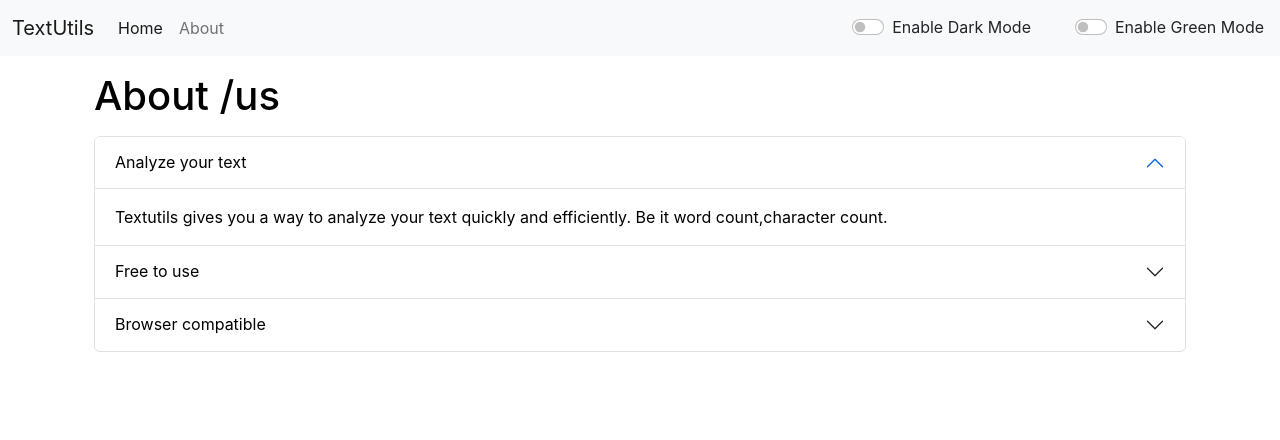
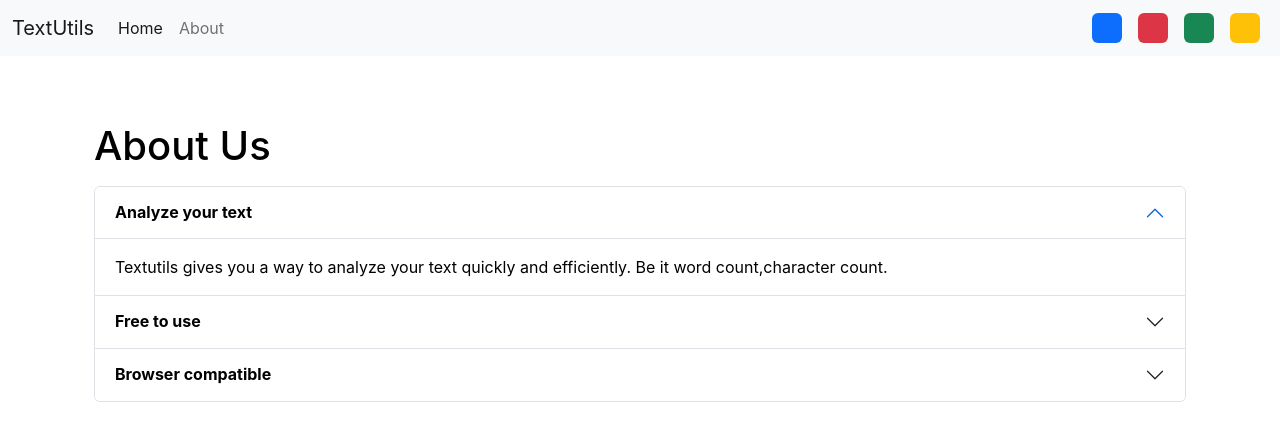
Before and after one commit to usernotavailable123/textutils, a React (Create React App) app: page /about in a window 1280 px wide. Shown: the top 440 px of the page. Built offline with nearby package versions, Linux system fonts and the light colour scheme.

Commit message:
added multiple color for backgrounds

```diff
--- a/public/index.html
+++ b/public/index.html
@@ -7,7 +7,8 @@
     <meta name="theme-color" content="#000000" />
     <meta
       name="description"
-      content="TextUtils is a utility which can be used to manipulate the text in the way you want"
+      content="TextUtils is a word counter and a character counting utility which can be used to manipulate the text in the way you want.
+      You can remove extra spaces, copy the manipulated text as well as convert your text from uppercase to lowercase and lowercase to uppercase."
     />
     <link rel="apple-touch-icon" href="%PUBLIC_URL%/favicon-16x16.png" />
     <!-- <link rel="manifest" href="%PUBLIC_URL%/manifest.json" /> -->
@@ -15,7 +16,7 @@
       rel="stylesheet" integrity="sha384-0evHe/X+R7YkIZDRvuzKMRqM+OrBnVFBL6DOitfPri4tjfHxaWutUpFmBp4vmVor"
       crossorigin="anonymous">
 
-    <title>TextUtils - Home</title>
+    <title>TextUtils - Word counter| character counter | lower case to uppercase|uppercase to lowercase</title>
   </head>
   <body>
     <noscript>You need to enable JavaScript to run this app.</noscript>
--- a/src/App.js
+++ b/src/App.js
@@ -22,16 +22,25 @@
       setAlert(null);
     },1500)
   }
-  const toggleMode = () =>{
+  const removeBodyClasses = () =>{
+    document.body.classList.remove('bg-light');
+    document.body.classList.remove('bg-dark');
+    document.body.classList.remove('bg-warning');
+    document.body.classList.remove('bg-danger');
+    document.body.classList.remove('bg-success');
+
+  }
+  const toggleMode = (cls) =>{
+    removeBodyClasses();
+    console.log('cls:',cls);
+    document.body.classList.add('bg-'+cls);
     if(mode === 'light'){
       setMode('dark');
       document.body.style.backgroundColor = '#161313';
-      document.title = 'TextUtils - Dark Mode'
       showAlert('Dark Mode has been enabled','success');
     }else{
       setMode('light');
       document.body.style.backgroundColor = 'white';
-      document.title = 'TextUtils - Light Mode'
       showAlert("Light Mode has been enabled","success");
     }
   }
@@ -55,9 +64,9 @@
       <Alert alert = {alert}/>
       <div className='container'>
         <Routes>
-          <Route exact path = "/about" element = {<About/>}>
+          <Route exact path = "/about" element = {<About mode = {mode}/>}>
           </Route>
-          <Route exact path = "/"  element = {<TextForm heading="Enter the text to analyze below" mode = {mode} showAlert = {showAlert}/>}>
+          <Route exact path = "/"  element = {<TextForm heading="Try TextUtils - Word Counter Character Counter, Remove extra spaces" mode = {mode} showAlert = {showAlert}/>}>
           </Route>
         </Routes>
       </div>
--- a/src/components/About.js
+++ b/src/components/About.js
@@ -1,36 +1,25 @@
 import React, { useState } from 'react'
 
-export default function About() {
-    const [myStyle,setmyStyle] = useState({
-        color:'black',
-        backgroundColor:'white'
+export default function About(props) {
+    // const [myStyle,setmyStyle] = useState({
+    //     color:'black',
+    //     backgroundColor:'white'
 
-    })
-    const[btntext,setbtntext] = useState("Enable Dark Mode");
-    const toggleStyle = () =>{
-        if(myStyle.color === 'white'){
-            setmyStyle({
-                color:'black',
-                backgroundColor:'white'
-            })
-            setbtntext('Enable Dark Mode');
-        }else{
-            setmyStyle({
-                color:'white',
-                backgroundColor:'black',
-                border:'1px solid white'
-            })
-            setbtntext('Enable Light Mode')
-        }
-    }
+    // })
+   let myStyle = {
+            color:props.mode === 'light'?'black':'white',
+            backgroundColor:props.mode === 'light'?'white':props.mode === 'green'?'#23c178':'black',
+            // border:'2px solid',
+            // borderColor: props.mode == 'light'?'black':'white'
+   }
   return (
-    <div className='container' style = {myStyle}>
-        <h1 className='my-3'>About /us</h1>
+    <div className='container' >
+        <h1 className='my-3' style = {myStyle}>About Us</h1>
         <div className="accordion" id="accordionExample" style={myStyle}>
             <div className="accordion-item">
                 <h2 className="accordion-header" id="headingOne">
                 <button className="accordion-button" type="button" data-bs-toggle="collapse" data-bs-target="#collapseOne" style = {myStyle} aria-expanded="true" aria-controls="collapseOne">
-                    Analyze your text
+                    <strong>Analyze your text</strong>
                 </button>
                 </h2>
                 <div id="collapseOne" className="accordion-collapse collapse show" aria-labelledby="headingOne" data-bs-parent="#accordionExample">
@@ -42,7 +31,9 @@
             <div className="accordion-item">
                 <h2 className="accordion-header" id="headingTwo">
                 <button className="accordion-button collapsed" type="button" style = {myStyle} data-bs-toggle="collapse" data-bs-target="#collapseTwo" aria-expanded="false" aria-controls="collapseTwo">
-                    Free to use
+                    <strong>
+                        Free to use
+                        </strong>
                 </button>
                 </h2>
                 <div id="collapseTwo" className="accordion-collapse collapse" aria-labelledby="headingTwo" data-bs-parent="#accordionExample">
@@ -56,7 +47,9 @@
             <div className="accordion-item">
                 <h2 className="accordion-header" id="headingThree">
                 <button className="accordion-button collapsed" type="button" data-bs-toggle="collapse" style = {myStyle} data-bs-target="#collapseThree" aria-expanded="false" aria-controls="collapseThree">
+                   <strong>
                     Browser compatible
+                   </strong>
                 </button>
                 </h2>
                 <div id="collapseThree" className="accordion-collapse collapse" aria-labelledby="headingThree" data-bs-parent="#accordionExample">
--- a/src/components/Alert.js
+++ b/src/components/Alert.js
@@ -6,10 +6,13 @@
         return lower.charAt(0).toUpperCase() + lower.slice(1);
     }
   return (
-    props.alert &&
+    <div style = {{height:'50px'}}>
+        {props.alert &&
         <div className={`alert alert-${props.alert.type} alert-dismissible fade show`} role="alert">
             <strong>{capitalize(props.alert.type)}</strong>:{props.alert.msg}
-        </div>
+        </div>}
+    </div>
+
 
   )
 }
--- a/src/components/Navbar.js
+++ b/src/components/Navbar.js
@@ -19,15 +19,21 @@
           <Link className="nav-link" to="/about">{props.aboutText}</Link>
         </li>
       </ul>
+      <div className="d-flex">
+          <div className="bg-primary rounded mx-2" onClick = {() =>{props.toggleMode('primary')}} style={{height:'30px',width:'30px',cursor:'pointer'}}></div>
+          <div className="bg-danger rounded mx-2" onClick = {() =>{props.toggleMode('danger')}} style={{height:'30px',width:'30px',cursor:'pointer'}}></div>
+          <div className="bg-success rounded mx-2" onClick = {() =>{props.toggleMode('success')}} style={{height:'30px',width:'30px',cursor:'pointer'}}></div>
+          <div className="bg-warning rounded mx-2" onClick = {() =>{props.toggleMode('warning')}} style={{height:'30px',width:'30px',cursor:'pointer'}}></div>
+        </div>
+        {/* <div className={`form-check form-switch text-${props.mode==='light'?'dark':'light'}`}>
+            <input className="form-check-input" type="checkbox" role="switch" id="flexSwitchCheckDefault" onClick={props.toggleMode}/>
+            <label className="form-check-label" htmlFor="flexSwitchCheckDefault">Toggle Mode</label>
+        </div> */}
 
-        <div className={`form-check form-switch text-${props.mode==='light'?'dark':'light'}`}>
-            <input className="form-check-input" type="checkbox" role="switch" id="flexSwitchCheckDefault" onClick={props.toggleMode}/>
-            <label className="form-check-label" htmlFor="flexSwitchCheckDefault">Enable {props.mode === 'light'? 'Dark' : 'Light'} Mode</label>
-        </div>
-        <div className={`form-check form-switch text-${props.mode ==='light'?'green':'light' }`}>
+        {/* <div className={`form-check form-switch text-${props.mode ==='light'?'green':'light' }`}>
             <input className='form-check-input mx-1' type="checkbox" role="switch" id="flexSwitchCheckDefault" onClick = {props.setGreenMode}/>
             <label className='form-check-label mx-1' htmlFor="flexSwitchCheckDefault">Enable {props.mode === 'light'? 'Green' : 'Light'} Mode</label>
-        </div>
+        </div> */}
     </div>
   </div>
 </nav>
```
Also changed, not shown: src/components/TextForm.js (+10 -8 lines).
